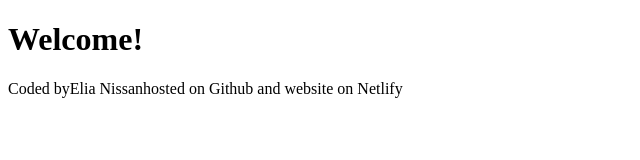
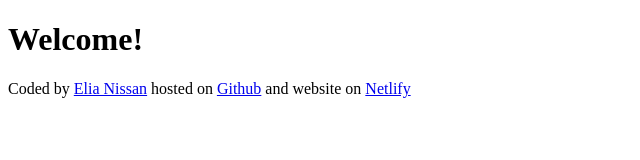
Before and after one commit to elianissan/Week-7-Weather-Forecast, a plain HTML site: page index.html in a window 1280 px wide. Shown: the whole page, without its empty margins (0-640 px from the left). Drawn offline with Linux system fonts and the light colour scheme.

Commit message:
Fixed links in footer

```diff
--- a/index.html
+++ b/index.html
@@ -8,10 +8,18 @@
   <body>
     <h1>Welcome!</h1>
     <footer>
-      Coded by<a ref="https://github.com/elianissan">Elia Nissan</a>hosted on
-      <a ref="https://github.com/elianissan/Week-7-Weather-Forecast">Github</a>
+      Coded by
+      <a href="https://github.com/elianissan" target="_blank">Elia Nissan</a>
+      hosted on
+      <a
+        href="https://github.com/elianissan/Week-7-Weather-Forecast"
+        target="_blank"
+        >Github</a
+      >
       and website on
-      <a ref="https://week7weatherforecest.netlify.app/">Netlify</a>
+      <a href="https://week7weatherforecest.netlify.app/" target="_blank"
+        >Netlify</a
+      >
     </footer>
   </body>
 </html>
```
